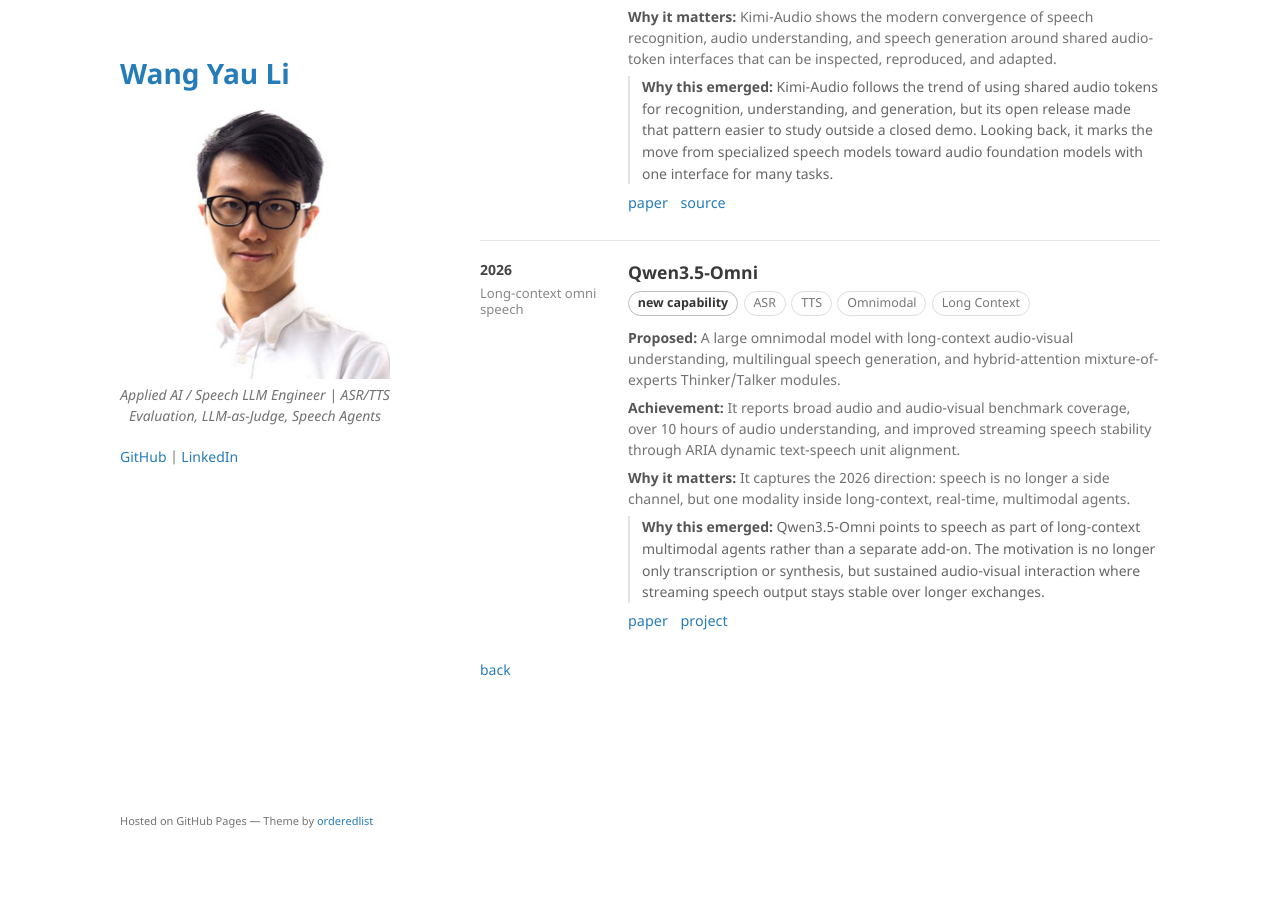
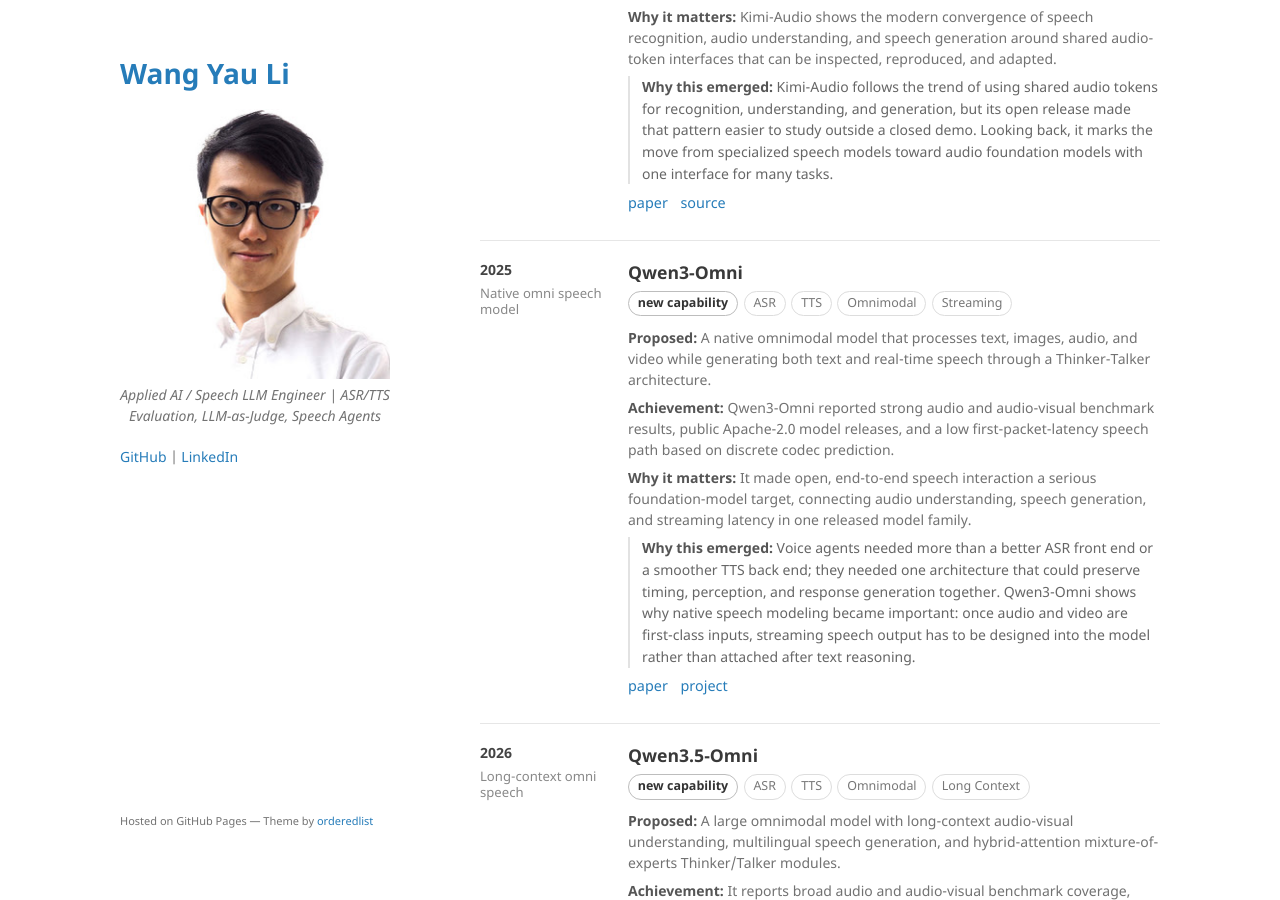
Before and after one commit to kennethli319/kennethli319.github.io, a Jekyll site: the page built from speech-timeline.md, in a window 1280 px wide and 900 px high, scrolled down 34864 px. Built offline with Jekyll 4.4.1, drawn with Linux system fonts in a browser that asks for light colours.

Commit message:
Add Qwen3-Omni speech timeline milestone

```diff
--- a/speech-timeline.md
+++ b/speech-timeline.md
@@ -1461,6 +1461,22 @@ title: Speech Timeline
 
 <section class="speech-row">
   <aside class="speech-year">
+    2025
+    <div class="speech-kicker">Native omni speech model</div>
+  </aside>
+  <div class="speech-body">
+    <h2>Qwen3-Omni</h2>
+    <div class="speech-meta"><span class="speech-impact">new capability</span><span class="speech-tag">ASR</span><span class="speech-tag">TTS</span><span class="speech-tag">Omnimodal</span><span class="speech-tag">Streaming</span></div>
+    <p><strong>Proposed:</strong> A native omnimodal model that processes text, images, audio, and video while generating both text and real-time speech through a Thinker-Talker architecture.</p>
+    <p><strong>Achievement:</strong> Qwen3-Omni reported strong audio and audio-visual benchmark results, public Apache-2.0 model releases, and a low first-packet-latency speech path based on discrete codec prediction.</p>
+    <p><strong>Why it matters:</strong> It made open, end-to-end speech interaction a serious foundation-model target, connecting audio understanding, speech generation, and streaming latency in one released model family.</p>
+    <p class="speech-reflection"><strong>Why this emerged:</strong> Voice agents needed more than a better ASR front end or a smoother TTS back end; they needed one architecture that could preserve timing, perception, and response generation together. Qwen3-Omni shows why native speech modeling became important: once audio and video are first-class inputs, streaming speech output has to be designed into the model rather than attached after text reasoning.</p>
+    <p class="speech-source"><a href="https://arxiv.org/abs/2509.17765">paper</a> <a href="https://qwen.ai/blog?from=research.research-list&id=fdfbaf2907a36b7659a470c77fb135e381302028">project</a></p>
+  </div>
+</section>
+
+<section class="speech-row">
+  <aside class="speech-year">
     2026
     <div class="speech-kicker">Long-context omni speech</div>
   </aside>
```
